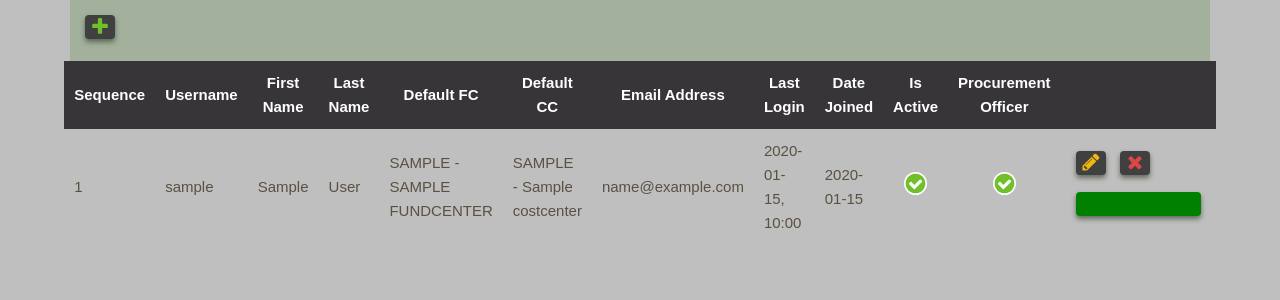
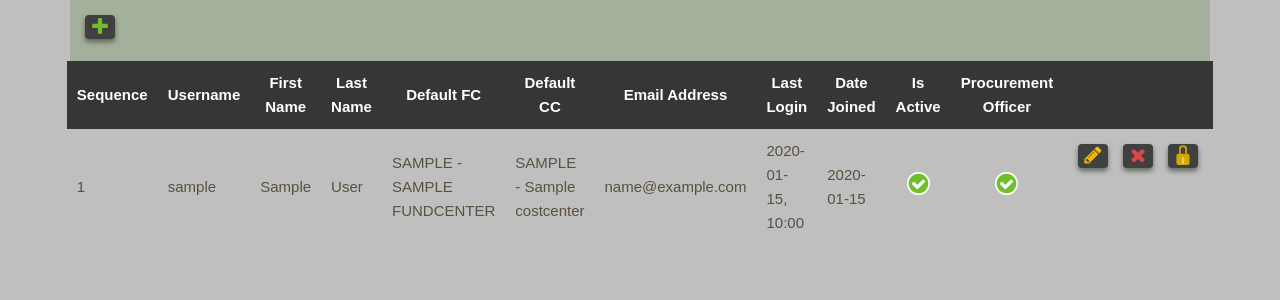
Before and after one commit to mariostg/bft, a Django app: page /users/user-table/ in a window 1280 px wide. Shown: the part 312-612 px from the top of the page. Run offline with Django 4.2, Linux system fonts and the light colour scheme; a user stored in the database is signed in; tables that the repository leaves empty hold one stand-in row (values such as "Sample post").

Commit message:
Unlock password svg button

```diff
--- a/static/styles/components/bft-components.css
+++ b/static/styles/components/bft-components.css
@@ -62,6 +62,12 @@
 }
 .btn.btn-forecast {
     background: url(../../images/forecast.svg) 5px 1px no-repeat;
+    background-size: 2rem;
+    min-width: fit-content;
+    background-color: #404040;
+}
+.btn.btn-password-reset {
+    background: url(../../images/icon-password-reset.svg) 5px 1px no-repeat;
     background-size: 2rem;
     min-width: fit-content;
     background-color: #404040;
--- a/users/templates/users/user-table.html
+++ b/users/templates/users/user-table.html
@@ -49,11 +49,11 @@
             <td>{{elem.date_joined|date:"Y-m-d"}}</td>
             <td class="center {%if elem.is_active %} yes {% else %}  no {% endif %}>"</td>
             <td class="center {%if elem.procurement_officer %}yes {% else %} no {% endif %}>"</td>
-            <td>
+            <td class='btn__row'>
                 {% if user.is_authenticated %}
                 <a class='btn btn-edit'href="{% url "user-update" elem.id %}"> </a>
                 <a class='btn btn-delete' href="{% url "user-delete" elem.id %}"></a>
-                <a class='btn' href="{% url "user-password-reset" elem.id %}"></a>
+                <a class='btn btn-password-reset' href="{% url "user-password-reset" elem.id %}"></a>
             </td>
             {% endif %}
         </tr>
```
Also changed, not shown: static/images/icon-password-reset.svg (added).
